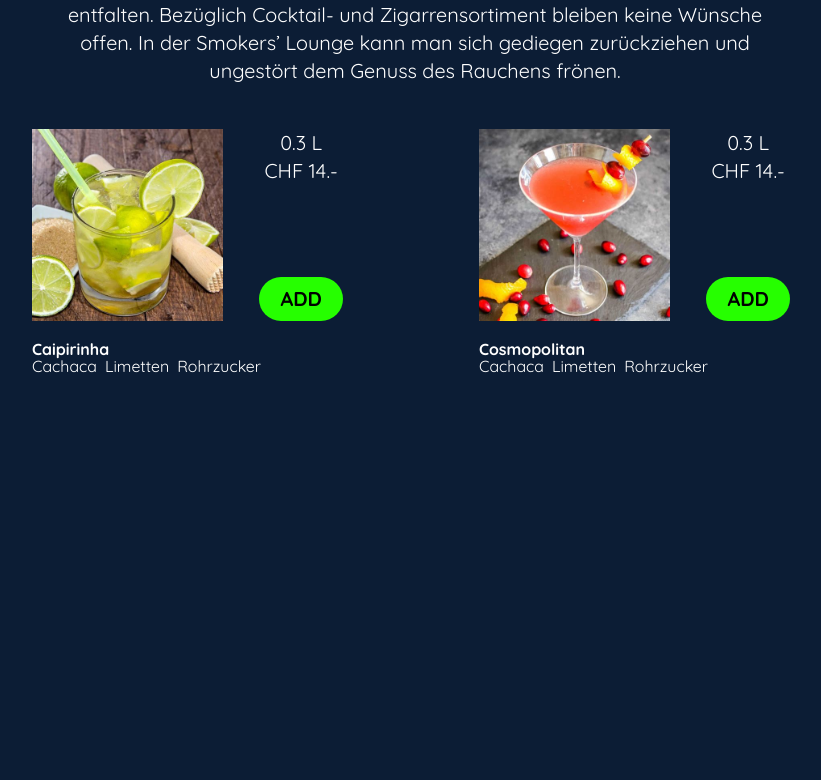
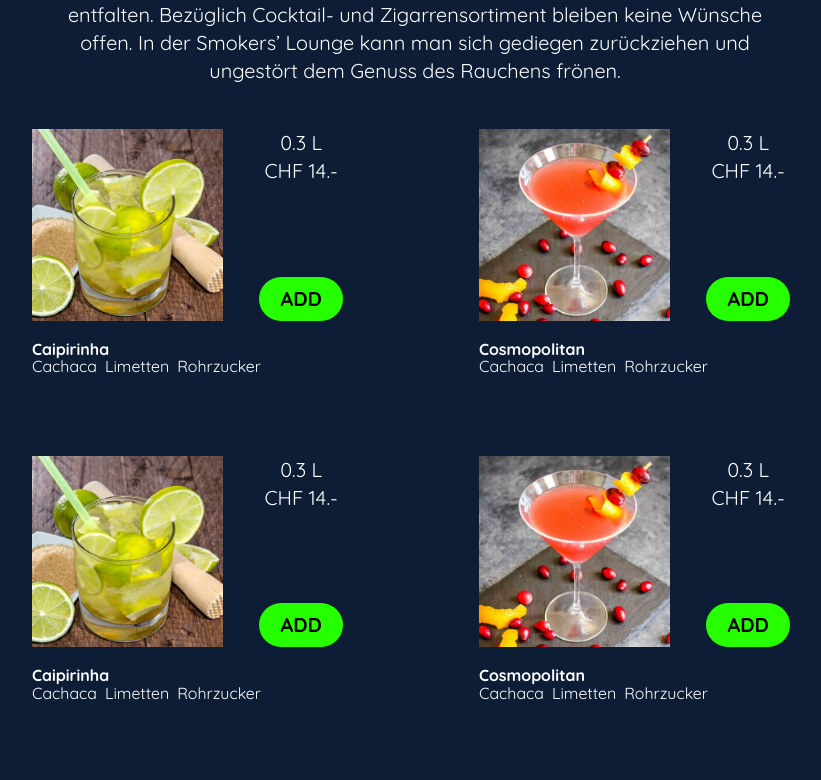
Before and after one commit to puck3000/dudaChallenge, a Next.js app in the folder duda_app/: page / in a window 1280 px wide. Shown: the part 529-1309 px from the top of the page, without its empty margins (225-1046 px from the left). Before the commit the page ends 985 px from the top, so only its background shows below. Built offline with nearby package versions, Linux system fonts and the light colour scheme.

Commit message:
adds copy of drinks

```diff
--- a/duda_app/mockData.json
+++ b/duda_app/mockData.json
@@ -27,6 +27,34 @@
           "img": "/assets/img/cosmopolitan.jpg",
           "ingredients": ["Cachaca", "Limetten", "Rohrzucker"],
           "units": [{ "size": "0.3 L", "price": "CHF 14.-" }]
+        },
+        {
+          "id": 3,
+          "name": "Caipirinha",
+          "img": "/assets/img/caipirinha.jpg",
+          "ingredients": ["Cachaca", "Limetten", "Rohrzucker"],
+          "units": [{ "size": "0.3 L", "price": "CHF 14.-" }]
+        },
+        {
+          "id": 4,
+          "name": "Cosmopolitan",
+          "img": "/assets/img/cosmopolitan.jpg",
+          "ingredients": ["Cachaca", "Limetten", "Rohrzucker"],
+          "units": [{ "size": "0.3 L", "price": "CHF 14.-" }]
+        },
+        {
+          "id": 5,
+          "name": "Caipirinha",
+          "img": "/assets/img/caipirinha.jpg",
+          "ingredients": ["Cachaca", "Limetten", "Rohrzucker"],
+          "units": [{ "size": "0.3 L", "price": "CHF 14.-" }]
+        },
+        {
+          "id": 6,
+          "name": "Cosmopolitan",
+          "img": "/assets/img/cosmopolitan.jpg",
+          "ingredients": ["Cachaca", "Limetten", "Rohrzucker"],
+          "units": [{ "size": "0.3 L", "price": "CHF 14.-" }]
         }
       ]
     }
--- a/duda_app/pages/index.js
+++ b/duda_app/pages/index.js
@@ -39,7 +39,7 @@ export default function Home() {
           {/* search */}
           {/* list */}
           {blablaData.drinks ? (
-            <ul className='grid grid-cols-2 gap-32'>
+            <ul className='grid grid-cols-2 gap-x-32'>
               {drinksInCategory.map((drink) => (
                 <li key={drink.id}>
                   <Drink drink={drink} />
```
